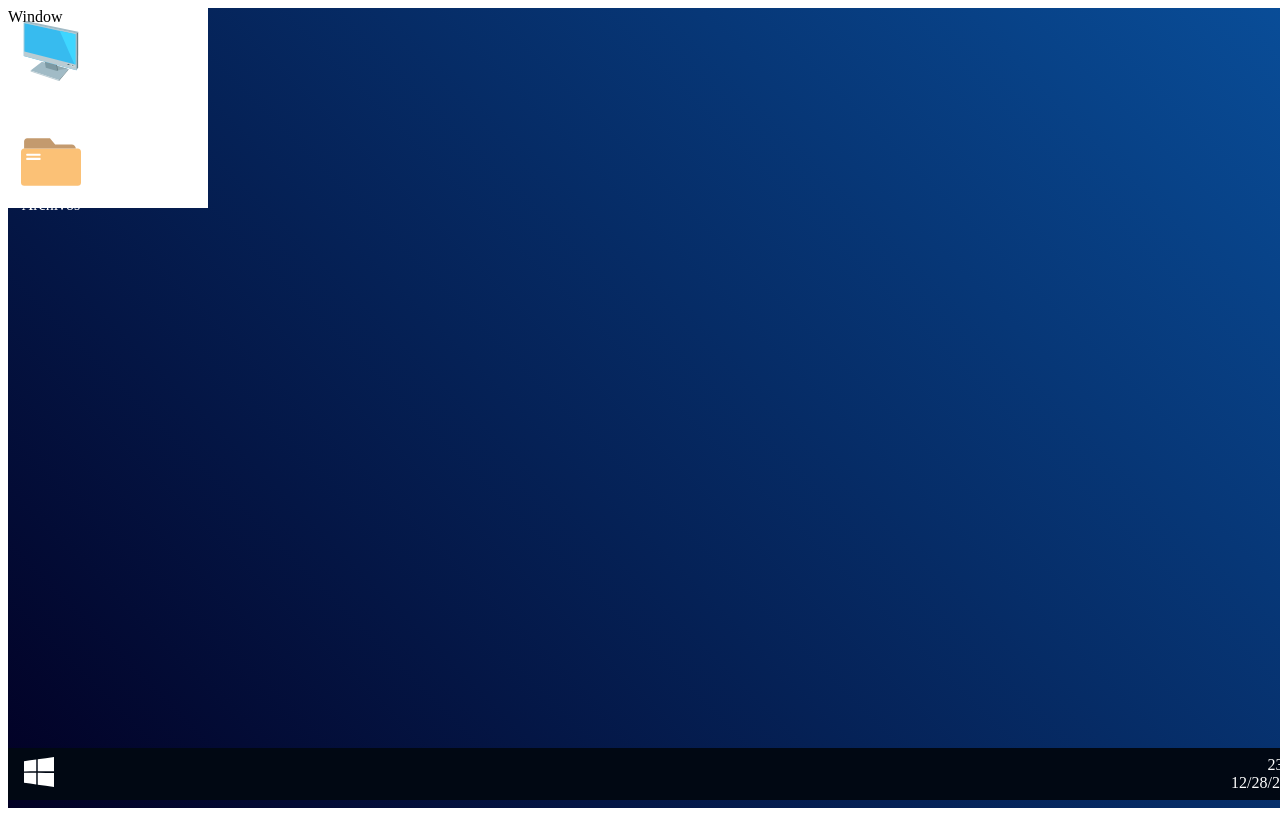
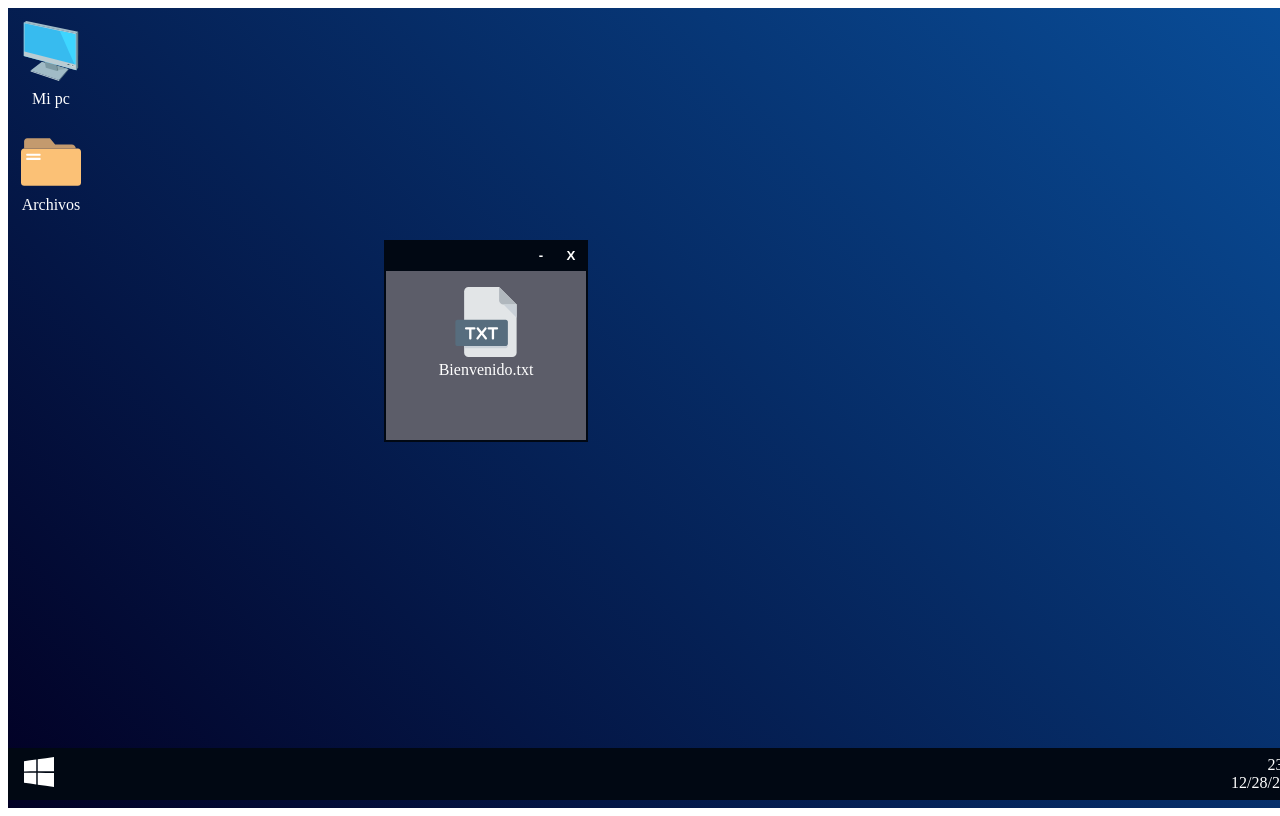
Before and after one commit to oscarmumm/windows-desktop-portfolio, a React (Vite) app: page / in a window 1280 px wide. Both pictures are taken after a click on the picture 51 px from the left and 51 px from the top of the page. Built offline with nearby package versions, Linux system fonts and the light colour scheme; the HTML template or start-up script is replaced by a standard one.

Commit message:
added basic window open function

```diff
--- a/src/App.jsx
+++ b/src/App.jsx
@@ -3,6 +3,7 @@ import BarraDeTareas from "./components/BarraDeTareas";
 import AccesosDirectosEscritorio from "./components/AccesosDirectosEscritorio";
 import {useState} from "react";
 import Window from "./components/Window";
+import MiPc from "./components/MiPc";
 import ListaDeProgramas from "./components/ListaDeProgramas";
 
 function App() {
@@ -12,13 +13,16 @@ function App() {
     const abrirMiPc = () => {
         setMiPcActive(true);
     };
+    const cerrarMiPc = () => {
+        setMiPcActive(false);
+    };
 
     const abrirListaProgramas = () => {
-      setListaProgramasActive(true)
-    }
+        setListaProgramasActive(true);
+    };
     const cerrarListaProgramas = () => {
-      setListaProgramasActive(false)
-    }
+        setListaProgramasActive(false);
+    };
 
     return (
         <div className="desktop_app">
@@ -28,7 +32,7 @@ function App() {
                 cerrarListaProgramas={cerrarListaProgramas}
                 listaProgramasActive={listaProgramasActive}
             />
-            {miPcActive ? <Window /> : null}
+            {miPcActive ? <MiPc cerrarMiPc={cerrarMiPc} /> : null}
             {listaProgramasActive ? <ListaDeProgramas /> : null}
         </div>
     );
--- a/src/components/AccesosDirectosEscritorio.jsx
+++ b/src/components/AccesosDirectosEscritorio.jsx
@@ -1,6 +1,6 @@
 import mipc_icon from "../assets/icons/monitor-svgrepo-com.svg";
 import archivos_icon from '../assets/icons/files-folder-svgrepo-com.svg'
-import "../styles/AccesosDirectosEscritorio.css";
+import "../styles/AccesosDirectos.css";
 
 const AccesosDirectosEscritorio = ({abrirMiPc}) => {
     const clickEnMiPc = () => {
--- /dev/null
+++ b/src/components/MiPc.jsx
@@ -0,0 +1,28 @@
+import "../styles/Window.css";
+import txt_icon from '../assets/icons/txt-svgrepo-com.svg'
+
+const MiPc = ({cerrarMiPc}) => {
+    const handleClick = () => {
+        cerrarMiPc();
+    };
+    return (
+        <div className="window">
+            <div className="window_btn_container">
+                <button className="window_btn window_minimize_btn">-</button>
+                <button
+                    className="window_btn window_close_btn"
+                    onClick={handleClick}>
+                    X
+                </button>
+            </div>
+            <div className="accesos_directos_window">
+                <div className="acceso_directo">
+                    <img className="icono_acceso_directo" src={txt_icon} alt="" />
+                    <p className="leyenda_acceso_directo">Bienvenido.txt</p>
+                </div>
+            </div>
+        </div>
+    );
+};
+
+export default MiPc;
--- a/src/components/MyPc.jsx
+++ /dev/null
@@ -1,5 +0,0 @@
-const MiPc = () => {
-    return <div>MiPc</div>;
-};
-
-export default MiPc;
--- a/src/styles/AccesosDirectosEscritorio.css
+++ b/src/styles/AccesosDirectos.css
@@ -2,6 +2,10 @@
     position: fixed;
     top: 0;
     left: 0;
+    padding: 1rem;
+}
+
+.accesos_directos_window {
     padding: 1rem;
 }
 
--- a/src/styles/Window.css
+++ b/src/styles/Window.css
@@ -1,5 +1,31 @@
 .window {
+    position: fixed;
+    top: 30vh;
+    left: 30vw;
     width: 200px;
     height: 200px;
-    background-color: #fff;
+    background-color: #5c5d69;
+    border: 2px solid #010813;
+    border-top: none;
 }
+
+.window_btn_container {
+    background-color: #010813;
+    display: flex;
+    justify-content: end;
+}
+
+.window_btn {
+    width: 30px;
+    border: none;
+    background-color: #010813;
+    color: #fff;
+    padding: .5rem;
+    cursor: pointer;
+    font-weight: bold;
+    text-align: center;
+}
+
+.window_close_btn:hover {
+    background-color: #E81123;
+}
```
Also changed, not shown: src/assets/icons/pdf-svgrepo-com.svg (added), src/assets/icons/txt-svgrepo-com.svg (added).
